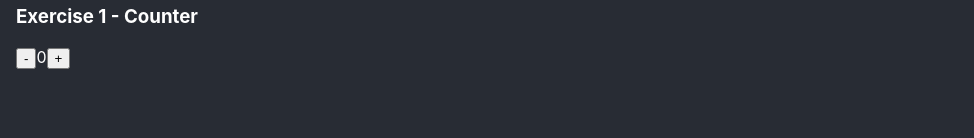
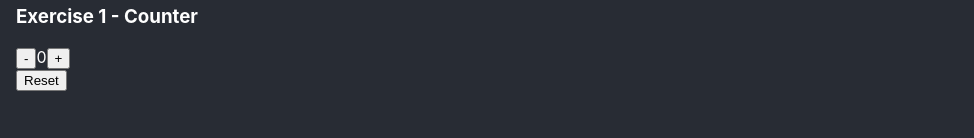
Before and after one commit to danivm/react-hooks-exercises, a React (Create React App) app: page / in a window 1280 px wide. Shown: the part 162-300 px from the top of the page, without its empty margins (0-974 px from the left). Built offline with nearby package versions, Linux system fonts and the light colour scheme; the HTML template or start-up script is replaced by a standard one.

Commit message:
add reset counter

```diff
--- a/src/components/counter.js
+++ b/src/components/counter.js
@@ -15,12 +15,18 @@ export default class Counter extends Component {
     });
   };
 
+  handleReset = () => {
+    this.setState({ count: 0 });
+  };
+
   render() {
     return (
       <div>
         <button onClick={this.handleDecrement}>-</button>
         <span>{this.state.count}</span>
         <button onClick={this.handleIncrement}>+</button>
+        <br />
+        <button onClick={this.handleReset}>Reset</button>
       </div>
     );
   }
```
